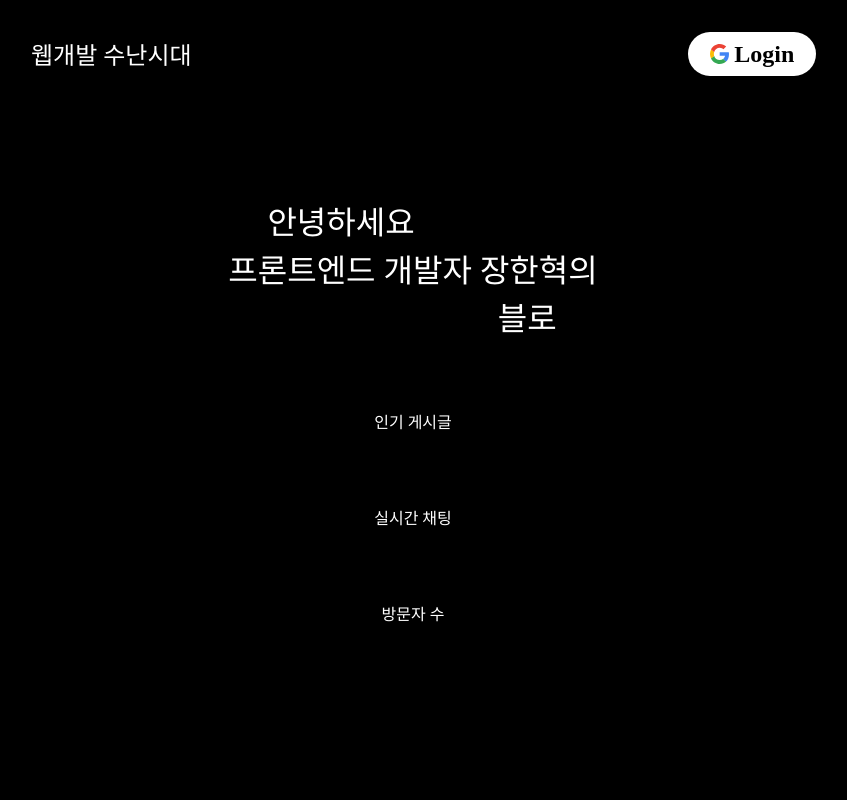
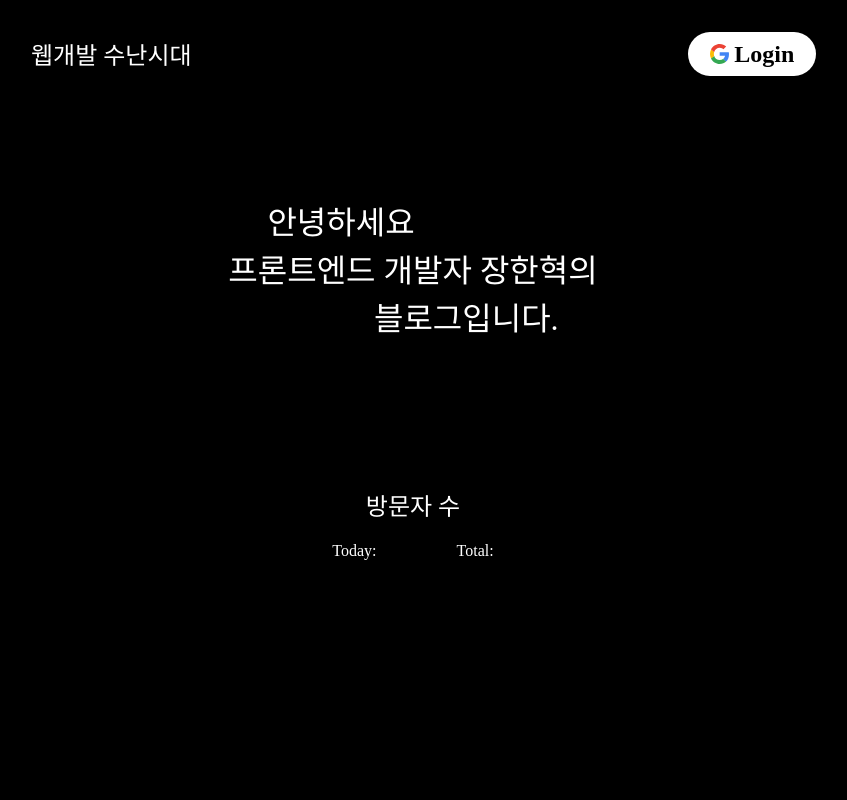
Before and after one commit to CHHyuk/create-my-blog, a React (Vite) app: page / in a window 1280 px wide. Shown: the top 800 px of the page, without its empty margins (227-1074 px from the left). Built offline with nearby package versions, Linux system fonts and the light colour scheme; no server answers; a web font is replaced by a local one.

Commit message:
design: 홈페이지 css 및 텍스트 타이핑 속도 조정

```diff
--- a/src/components/typing-animation.jsx
+++ b/src/components/typing-animation.jsx
@@ -41,7 +41,7 @@ export default function TypingTitle({ string, delay }) {
           setTypingFinished(true);
           clearInterval(typingInterval);
         }
-      }, 200);
+      }, 100);
     };
 
     const delayTimer = setTimeout(startTyping, delay);
--- a/src/routes/home.jsx
+++ b/src/routes/home.jsx
@@ -6,7 +6,7 @@ const Wrapper = styled.section`
   flex-direction: column;
   justify-content: center;
   align-items: center;
-  gap: 5rem;
+  gap: 10rem;
 `
 // 소개 섹션
 const IntroSection = styled.div`
@@ -17,32 +17,62 @@ const IntroSection = styled.div`
   gap: 1rem;
   max-width: 26rem;
   width: 100%;
+  white-space: nowrap;
+  overflow: hidden;
 `
 
 const Greeting = styled.div`
   width: 70%;
   font-size: 2rem;
   text-align: left;
+
 `
 
 const Myself = styled.div`
   font-size: 2rem;
+
 `
 
 const BlogIntro = styled.div`
   width: 70%;
   font-size: 2rem;
   text-align: right;
+
+`
+// 방문자 수 섹션
+const VisitorStats = styled.div`
+  display: flex;
+  flex-direction: column;
+  justify-content: center;
+  align-items: center;
+  gap: 1.5rem;
+  padding-bottom: 10rem;
+  max-width: 26rem;
+  width: 100%;
+`
+const VisitorTitle = styled.div`
+  font-size: 1.5rem;
 `
 
+const Visiors = styled.div`
+  display: flex;
+  gap: 5rem
+`
+
+const TodayVisitors = styled.div`
+
+`
+
+const TotalVisitors = styled.div`
+
+`
+
+// 인기 게시글 섹션
 const PopularPosts = styled.div`
 
 `
 
-const VisitorStats = styled.div`
-
-`
-
+// 라이브챗 섹션
 const LiveChat = styled.div`
 
 `
@@ -55,21 +85,31 @@ export default function Home() {
           <TypingAnimation string={" 안녕하세요"} delay={0} />
         </Greeting>
         <Myself>
-          <TypingAnimation string={" 프론트엔드 개발자 장한혁의"} delay={1500}/>
+          <TypingAnimation string={" 프론트엔드 개발자 장한혁의"} delay={1000} />
         </Myself>
         <BlogIntro>
-          <TypingAnimation string={" 블로그입니다."} delay={5000}/>
+          <TypingAnimation string={" 블로그입니다."} delay={2500} />
         </BlogIntro>
       </IntroSection>
+      <VisitorStats>
+        <VisitorTitle>
+          <TypingAnimation string={" 방문자 수"} delay={4500} />
+        </VisitorTitle>
+        <Visiors>
+          <TodayVisitors>
+          <TypingAnimation string={` Today: `} delay={4800} />
+          </TodayVisitors>
+          <TotalVisitors>
+          <TypingAnimation string={` Total: `} delay={4800} />
+          </TotalVisitors>
+        </Visiors>
+      </VisitorStats>
       <PopularPosts>
         인기 게시글
       </PopularPosts>
       <LiveChat>
         실시간 채팅
       </LiveChat>
-      <VisitorStats>
-        방문자 수
-      </VisitorStats>
     </Wrapper>
   )
 }
```
